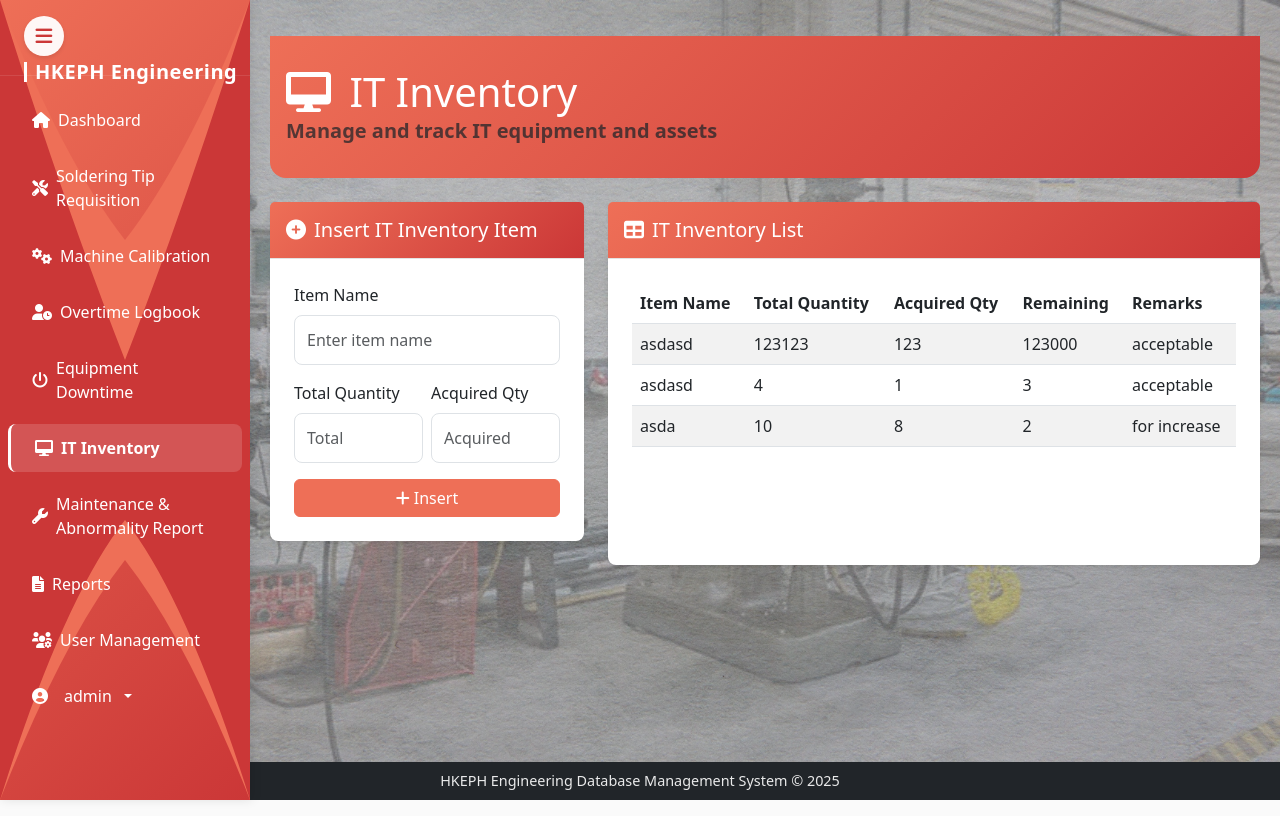
After one commit to Lenardogs/ENGINEER_DBMS, a Flask app: page /it-inventory in a window 1280 px wide. The commit adds this page. Run offline with Flask 3, Linux system fonts and the light colour scheme; a user stored in the database is signed in; some libraries are stand-ins or nearby versions.

Commit message:
updated code with IT inventory page

```diff
--- a/forms.py
+++ b/forms.py
@@ -19,7 +19,7 @@ class UserForm(FlaskForm):
 
 class SolderingTipForm(FlaskForm):
     machine_name = StringField('Machine Name', validators=[DataRequired(), Length(max=100)])
-    engineer_name = StringField('Engineer Name', validators=[DataRequired(), Length(max=100)])
+    engineer_name = SelectField('Engineer Name', validators=[DataRequired()], choices=[])  # Will be populated dynamically
     personnel_name = StringField('Personnel Name', validators=[DataRequired(), Length(max=100)])
     shift = SelectField('Shift', choices=[('morning', 'Morning'), ('afternoon', 'Afternoon'), ('night', 'Night')], validators=[DataRequired()])
     date = DateField('Date', validators=[DataRequired()])
@@ -84,3 +84,8 @@ class MaintenanceReportForm(FlaskForm):
     problem_description = TextAreaField('Problem Description', validators=[DataRequired()])
     evidence = FileField('Evidence')
     analysis = TextAreaField('Analysis', validators=[DataRequired()])
+
+class ITInventoryForm(FlaskForm):
+    item_name = StringField('Item Name', validators=[DataRequired()])
+    total_quantity = IntegerField('Total Quantity', validators=[DataRequired(), NumberRange(min=0)])
+    acquired_qty = IntegerField('Acquired Qty', validators=[DataRequired(), NumberRange(min=0)])
--- a/routes.py
+++ b/routes.py
@@ -2,6 +2,10 @@ import calendar
 from datetime import datetime, timedelta
 from flask import render_template, redirect, url_for, flash, request, jsonify, send_file
 from flask_login import login_user, logout_user, login_required, current_user
+from flask import render_template, redirect, url_for, flash, request
+from models import ITInventory
+from forms import ITInventoryForm
+from app import db
 from werkzeug.security import check_password_hash, generate_password_hash
 from app import app, db
 from models import User, SolderingTip, MachineCalibration, OvertimeLogbook, EquipmentDowntime
@@ -18,6 +22,7 @@ import json
 @app.route('/')
 @login_required
 def dashboard():
+
     # Count records for each module
     soldering_tips_count = SolderingTip.query.count()
     machine_calibrations_count = MachineCalibration.query.count()
@@ -201,29 +206,35 @@ def soldering_tips():
 
     tips = query.order_by(SolderingTip.date.desc()).all()
     form = SolderingTipForm()
+
+    # Get all usernames for the engineer_name dropdown
+    form.engineer_name.choices = [(user.username, user.username) for user in User.query.all()]
+
     return render_template('soldering_tip.html', tips=tips, form=form, search_query=search_query, start_date=start_date, end_date=end_date)
 
 @app.route('/soldering-tips/add', methods=['POST'])
 @login_required
 def add_soldering_tip():
     form = SolderingTipForm()
+
+    # Get all usernames for the engineer_name dropdown
+    form.engineer_name.choices = [(user.username, user.username) for user in User.query.all()]
+
     if form.validate_on_submit():
-        tip = SolderingTip(
+        new_tip = SolderingTip(
             machine_name=form.machine_name.data,
             engineer_name=form.engineer_name.data,
             personnel_name=form.personnel_name.data,
             shift=form.shift.data,
-            date=form.date.data
+            date=form.date.data,
+            created_at=datetime.utcnow()
         )
-        db.session.add(tip)
+        db.session.add(new_tip)
         db.session.commit()
         flash('Soldering tip requisition added successfully!', 'success')
-    else:
-        for field, errors in form.errors.items():
-            for error in errors:
-                flash(f"{error}", 'danger')
+        return redirect(url_for('soldering_tips'))
 
-    return redirect(url_for('soldering_tips'))
+    return render_template('soldering_tip.html', form=form)
 
 @app.route('/soldering-tips/edit/<int:tip_id>', methods=['GET', 'POST'])
 @login_required
@@ -231,18 +242,19 @@ def edit_soldering_tip(tip_id):
     tip = SolderingTip.query.get_or_404(tip_id)
     form = SolderingTipForm(obj=tip)
 
+    # Get all usernames for the engineer_name dropdown
+    form.engineer_name.choices = [(user.username, user.username) for user in User.query.all()]
+
     if form.validate_on_submit():
         tip.machine_name = form.machine_name.data
         tip.engineer_name = form.engineer_name.data
         tip.personnel_name = form.personnel_name.data
         tip.shift = form.shift.data
         tip.date = form.date.data
-
         db.session.commit()
         flash('Soldering tip requisition updated successfully!', 'success')
         return redirect(url_for('soldering_tips'))
 
-    # For GET request, show the form with current values
     return render_template('soldering_tip.html',
                            tips=SolderingTip.query.order_by(SolderingTip.date.desc()).all(),
                            form=form,
@@ -335,6 +347,8 @@ def overtime_logbook():
     start_date = request.args.get('start_date')
     end_date = request.args.get('end_date')
     page = request.args.get('page', 1, type=int)
+    form = OvertimeLogbookForm()  # <-- instantiate form first
+    form.employee_name.choices = [(user.username, user.username) for user in User.query.all()]
 
     # Get current month's logs for chart
     current_month = datetime.now().month
@@ -390,6 +404,7 @@ def overtime_logbook():
 @login_required
 def add_overtime_log():
     form = OvertimeLogbookForm()
+    form.employee_name.choices = [(user.username, user.username) for user in User.query.all()]
     if form.validate_on_submit():
         log = OvertimeLogbook(
             employee_name=form.employee_name.data,
@@ -411,7 +426,7 @@ def add_overtime_log():
 def edit_overtime_log(log_id):
     log = OvertimeLogbook.query.get_or_404(log_id)
     form = OvertimeLogbookForm(obj=log)
-
+    form.employee_name.choices = [(user.username, user.username) for user in User.query.all()]
     if form.validate_on_submit():
         log.employee_name = form.employee_name.data
         log.date = form.date.data
@@ -991,6 +1006,8 @@ def delete_maintenance_report(report_id):
     flash('Maintenance report deleted successfully!', 'success')
     return redirect(url_for('maintenance_reports'))
 
+
+
 # Helper function for file uploads
 def allowed_file(filename):
     return '.' in filename and \
@@ -1018,3 +1035,22 @@ def check_calibrations():
             for cal in upcoming_calibrations
         ]
     })
+
+
+@app.route('/it-inventory', methods=['GET', 'POST'])
+@login_required
+def it_inventory():
+    form = ITInventoryForm()
+    if form.validate_on_submit():
+        new_item = ITInventory(
+            item_name=form.item_name.data,
+            total_quantity=form.total_quantity.data,
+            acquired_qty=form.acquired_qty.data
+        )
+        db.session.add(new_item)
+        db.session.commit()
+        flash('Item added successfully!', 'success')
+        return redirect(url_for('it_inventory'))
+
+    inventory_items = ITInventory.query.all()
+    return render_template('it_inventory.html', form=form, inventory_items=inventory_items)
--- a/templates/base.html
+++ b/templates/base.html
@@ -713,6 +713,12 @@
                 </a>
             </li>
             <li class="nav-item">
+                <a class="nav-link {% if request.path == url_for('it_inventory') %}active fw-bold{% endif %}" href="{{ url_for('it_inventory') }}">
+                    <i class="fas fa-desktop"></i>
+                    <span>IT Inventory</span>
+                </a>
+            </li>
+            <li class="nav-item">
                 <a class="nav-link {% if request.path == url_for('maintenance_reports') %}active fw-bold{% endif %}" href="{{ url_for('maintenance_reports') }}">
                     <i class="fas fa-wrench"></i>
                     <span>Maintenance & Abnormality Report</span>
--- /dev/null
+++ b/templates/it_inventory.html
@@ -0,0 +1,105 @@
+{% extends 'base.html' %}
+
+{% block content %}
+<div class="content-area">
+    <div class="dashboard-header mb-4">
+        <div class="header-content">
+            <h1 class="mb-0" style="color: white;">
+                <i class="fas fa-desktop me-2" style="color: white;"></i>
+                IT Inventory
+            </h1>
+            <p class="lead text-muted mb-0 bold-welcome">
+                Manage and track IT equipment and assets
+            </p>
+        </div>
+    </div>
+
+    <style>
+        .dashboard-header {
+            background: linear-gradient(135deg, var(--accent-primary), var(--accent-secondary));
+            padding: 2rem 0;
+            border-radius: 0 0 1rem 1rem;
+            margin-bottom: 2rem;
+        }
+        .header-content {
+            max-width: 1200px;
+            margin: 0 auto;
+            padding: 0 1rem;
+        }
+        .bold-welcome {
+            font-weight: bold;
+            color: white;
+        }
+    </style>
+
+    <div class="row">
+        <!-- Left: Insert Form Card -->
+        <div class="col-md-4 mb-4">
+            <div class="card h-100">
+                <div class="card-header" style="background: linear-gradient(135deg, var(--accent-primary), var(--accent-secondary)); color: white;">
+                    <h5 class="mb-0"><i class="fas fa-plus-circle me-2"></i>Insert IT Inventory Item</h5>
+                </div>
+                <div class="card-body">
+                    <form method="POST" class="row g-2 align-items-end">
+                        {{ form.hidden_tag() }}
+                        <div class="col-12 mb-2">
+                            {{ form.item_name.label(class="form-label", style="font-weight: 500;") }}
+                            {{ form.item_name(class="form-control", placeholder="Enter item name") }}
+                        </div>
+                        <div class="col-6 mb-2">
+                            {{ form.total_quantity.label(class="form-label", style="font-weight: 500;") }}
+                            {{ form.total_quantity(class="form-control", placeholder="Total") }}
+                        </div>
+                        <div class="col-6 mb-2">
+                            {{ form.acquired_qty.label(class="form-label", style="font-weight: 500;") }}
+                            {{ form.acquired_qty(class="form-control", placeholder="Acquired") }}
+                        </div>
+                        <div class="col-12">
+                            <button type="submit" class="btn btn-primary w-100"><i class="fas fa-plus me-1"></i>Insert</button>
+                        </div>
+                    </form>
+                </div>
+            </div>
+        </div>
+        <!-- Right: Table Card -->
+        <div class="col-md-8">
+            <div class="card h-100">
+                <div class="card-header" style="background: linear-gradient(135deg, var(--accent-primary), var(--accent-secondary)); color: white;">
+                    <h5 class="mb-0"><i class="fas fa-table me-2"></i>IT Inventory List</h5>
+                </div>
+                <div class="card-body">
+                    <div class="table-responsive" style="max-height:600px;">
+                        <table class="table table-striped table-hover align-middle">
+                            <thead>
+                                <tr>
+                                    <th>Item Name</th>
+                                    <th>Total Quantity</th>
+                                    <th>Acquired Qty</th>
+                                    <th>Remaining</th>
+                                    <th>Remarks</th>
+                                </tr>
+                            </thead>
+                            <tbody>
+                                {% for item in inventory_items %}
+                                <tr>
+                                    <td>{{ item.item_name }}</td>
+                                    <td>{{ item.total_quantity }}</td>
+                                    <td>{{ item.acquired_qty }}</td>
+                                    <td>{{ item.total_quantity - item.acquired_qty }}</td>
+                                    <td>
+                                        {% if (item.total_quantity - item.acquired_qty) > (item.total_quantity / 2) %}
+                                            acceptable
+                                        {% elif (item.total_quantity - item.acquired_qty) < (item.total_quantity / 2) %}
+                                            for increase
+                                        {% endif %}
+                                    </td>
+                                </tr>
+                                {% endfor %}
+                            </tbody>
+                        </table>
+                    </div>
+                </div>
+            </div>
+        </div>
+    </div>
+{% endblock %}
```
Also changed, not shown: migrations/versions/5fa4da55e59d_remove_remaining_missing_remarks_from_.py (added, +36 -0 lines), migrations/versions/9070598a123b_create_itinventory_table.py (added, +78 -0 lines), models.py (+8 -0 lines), instance/database.db, static/uploads/Screenshot_2024-10-07_172233.png (deleted), static/uploads/Screenshot_2025-04-08_093324.png (deleted).
